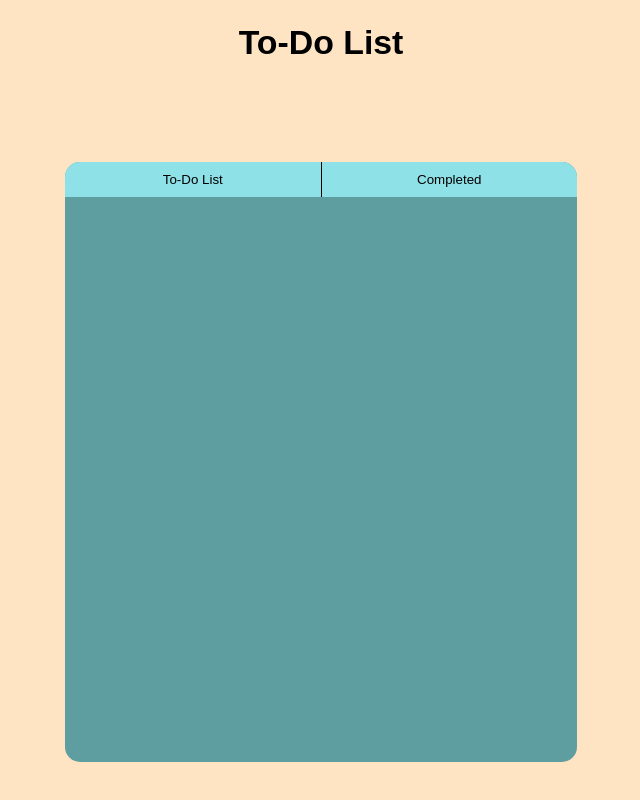
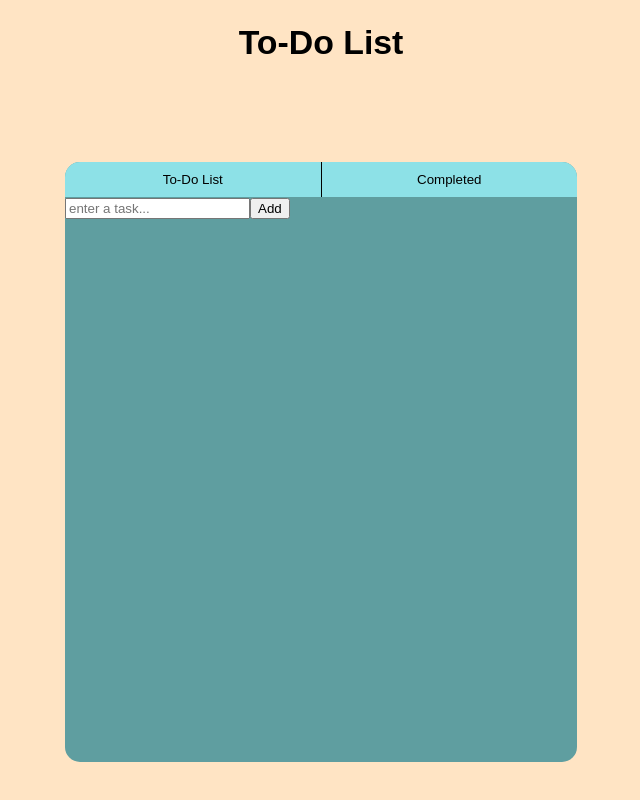
Before and after one commit to cotton-r/react-to-do-list, a React (Create React App) app in the folder my-app/: page / in a window 1280 px wide. Shown: the top 800 px of the page, without its empty margins (319-959 px from the left). Built offline with nearby package versions, Linux system fonts and the light colour scheme.

Commit message:
create onAdd method and pass down to InputField component

```diff
--- a/my-app/src/Components/App/App.js
+++ b/my-app/src/Components/App/App.js
@@ -2,16 +2,22 @@ import React from 'react';
 import './App.css';
 
 import TabBar from '../TabBar/TabBar';
+import ToDoList from '../ToDoList/ToDoList';
 
 class App extends React.Component {
   constructor(props) {
     super(props);
 
     this.state= {
+      task: ''
+    }
 
-    }
+    this.addItem = this.addItem.bind(this);
   }
 
+  addItem(task) {
+    this.setState({ task: task });
+  }
 
   render() {
     return (
@@ -21,7 +27,9 @@ class App extends React.Component {
         </h1>
         <div className="App">
           <TabBar />
-          {/* <ToDoList /> */}
+          <ToDoList
+            addItem={this.addItem}
+          />
           {/* <CompletedList /> */}
         </div>
       </div>
--- a/my-app/src/Components/InputField/InputField.js
+++ b/my-app/src/Components/InputField/InputField.js
@@ -0,0 +1,34 @@
+import React from 'react';
+import './InputField.css';
+
+class InputField extends React.Component {
+    constructor(props) {
+        super(props);
+
+        this.state = {
+            task: ''
+        }
+
+        this.handleChange = this.handleChange.bind(this);
+        this.addToList = this.addToList.bind(this);
+    }
+
+    handleChange(event) {
+        this.setState({ task: event.target.value});
+    }
+
+    addToList(task) {
+        this.props.addItem(this.state.task);
+    }
+
+    render() {
+        return (
+            <div className="InputField">
+                <input type="text" placeholder="enter a task..." onChange={this.handleChange} />
+                <input type="submit" value="Add" onClick={this.addToList} />
+            </div>
+        )
+    }
+}
+
+export default InputField;
--- a/my-app/src/Components/ToDoList/ToDoList.js
+++ b/my-app/src/Components/ToDoList/ToDoList.js
@@ -1,12 +1,16 @@
 import React from 'react';
 import './ToDoList.css';
+
+import InputField from '../InputField/InputField';
 
 class ToDoList extends React.Component {
     render() {
         return (
             <div>
                 <div className="InputField">
-                    {/* <InputField /> */}
+                    <InputField
+                        addItem={this.props.addItem}
+                    />
                 </div>
                 <div className="itemList">
 
@@ -15,3 +19,5 @@ class ToDoList extends React.Component {
         )
     }
 }
+
+export default ToDoList;
```
